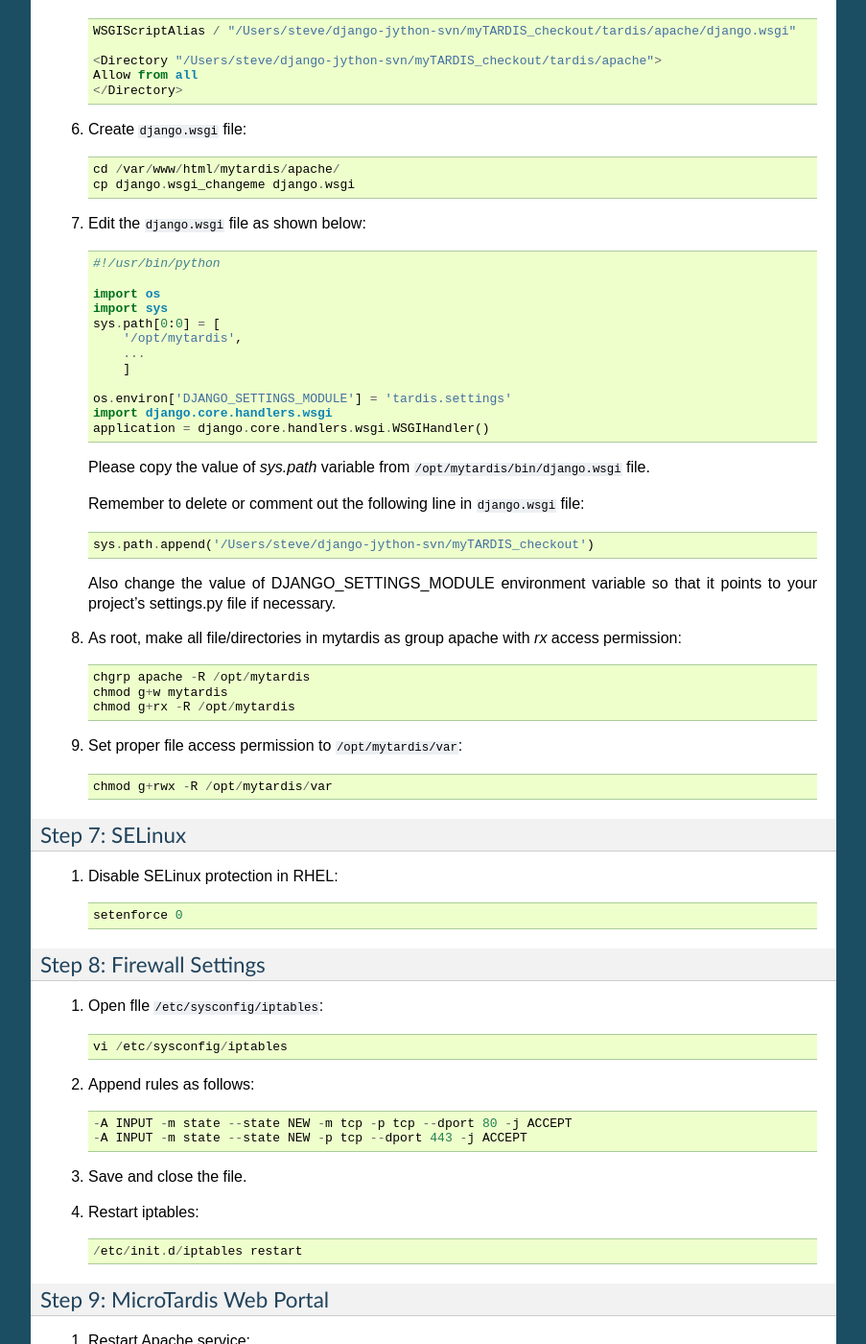
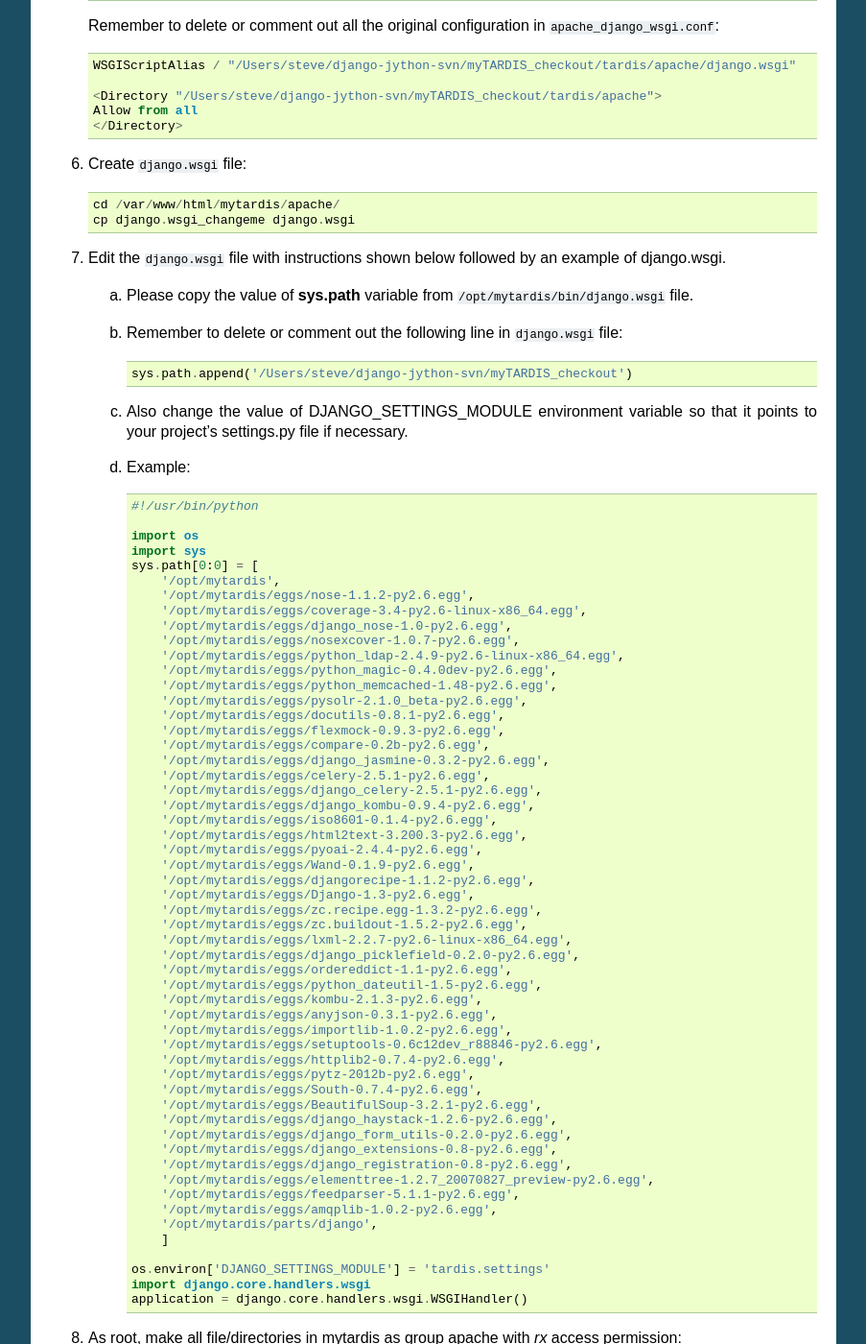
Before and after one commit to mytardis/microtardis, a Sphinx documentation site: the page built from docs/install_microtardis.rst, in a window 1280 px wide and 1400 px high, scrolled down 5754 px. Shown: the whole window at 96% size, without its empty margins (198-1101 px from the left). Built offline with Sphinx 7.4.7, drawn with Linux system fonts in a browser that asks for light colours; some of the changed text lies outside the part shown.

Commit message:
updated installation doc.

```diff
--- a/docs/install_microtardis.rst
+++ b/docs/install_microtardis.rst
@@ -4,7 +4,7 @@
 Installing Your MicroTardis Instance
 ************************************
 
-This document describes how to install MicroTardis/MyTardis system.
+This document describes a step by step guide on how to install MicroTardis/MyTardis system.
 The documentation includes two main parts: the first part describes the installation
 of MyTardis system and MicroTardis extensions; and the second part describes
 deploying MicroTardis within RMIT ITS network.
@@ -16,7 +16,9 @@ Installing MicroTardis
 
 Step 1: Prerequisites
 ---------------------
-MicroTardis is currently only supported on RHEL and Debian/Ubuntu with SELinux disabled.
+MicroTardis is currently only supported on RHEL and Ubuntu with SELinux disabled.
+
+**Please note that these installation instructions were written based on a RHEL 6 installation.**
 
 1. Redhat::
 
@@ -305,28 +307,73 @@ Step 6: Apache and mod_wsgi
       cd /var/www/html/mytardis/apache/
       cp django.wsgi_changeme django.wsgi
 
-7. Edit the ``django.wsgi`` file as shown below::
+7. Edit the ``django.wsgi`` file with instructions shown below followed by an example of django.wsgi.
 
-      #!/usr/bin/python
+   a. Please copy the value of **sys.path** variable from ``/opt/mytardis/bin/django.wsgi`` file.
 
-      import os
-      import sys
-      sys.path[0:0] = [
-          '/opt/mytardis',
-          ...
-          ]
+   b. Remember to delete or comment out the following line in ``django.wsgi`` file::
 
-      os.environ['DJANGO_SETTINGS_MODULE'] = 'tardis.settings'
-      import django.core.handlers.wsgi
-      application = django.core.handlers.wsgi.WSGIHandler()
+        sys.path.append('/Users/steve/django-jython-svn/myTARDIS_checkout')
 
-   Please copy the value of *sys.path* variable from ``/opt/mytardis/bin/django.wsgi`` file.
+   c. Also change the value of DJANGO_SETTINGS_MODULE environment variable so that it points to your project’s settings.py file if necessary.
 
-   Remember to delete or comment out the following line in ``django.wsgi`` file::
+   d. Example::
 
-      sys.path.append('/Users/steve/django-jython-svn/myTARDIS_checkout')
+        #!/usr/bin/python
 
-   Also change the value of DJANGO_SETTINGS_MODULE environment variable so that it points to your project’s settings.py file if necessary.
+        import os
+        import sys
+        sys.path[0:0] = [
+            '/opt/mytardis',
+            '/opt/mytardis/eggs/nose-1.1.2-py2.6.egg',
+            '/opt/mytardis/eggs/coverage-3.4-py2.6-linux-x86_64.egg',
+            '/opt/mytardis/eggs/django_nose-1.0-py2.6.egg',
+            '/opt/mytardis/eggs/nosexcover-1.0.7-py2.6.egg',
+            '/opt/mytardis/eggs/python_ldap-2.4.9-py2.6-linux-x86_64.egg',
+            '/opt/mytardis/eggs/python_magic-0.4.0dev-py2.6.egg',
+            '/opt/mytardis/eggs/python_memcached-1.48-py2.6.egg',
+            '/opt/mytardis/eggs/pysolr-2.1.0_beta-py2.6.egg',
+            '/opt/mytardis/eggs/docutils-0.8.1-py2.6.egg',
+            '/opt/mytardis/eggs/flexmock-0.9.3-py2.6.egg',
+            '/opt/mytardis/eggs/compare-0.2b-py2.6.egg',
+            '/opt/mytardis/eggs/django_jasmine-0.3.2-py2.6.egg',
+            '/opt/mytardis/eggs/celery-2.5.1-py2.6.egg',
+            '/opt/mytardis/eggs/django_celery-2.5.1-py2.6.egg',
+            '/opt/mytardis/eggs/django_kombu-0.9.4-py2.6.egg',
+            '/opt/mytardis/eggs/iso8601-0.1.4-py2.6.egg',
+            '/opt/mytardis/eggs/html2text-3.200.3-py2.6.egg',
+            '/opt/mytardis/eggs/pyoai-2.4.4-py2.6.egg',
+            '/opt/mytardis/eggs/Wand-0.1.9-py2.6.egg',
+            '/opt/mytardis/eggs/djangorecipe-1.1.2-py2.6.egg',
+            '/opt/mytardis/eggs/Django-1.3-py2.6.egg',
+            '/opt/mytardis/eggs/zc.recipe.egg-1.3.2-py2.6.egg',
+            '/opt/mytardis/eggs/zc.buildout-1.5.2-py2.6.egg',
+            '/opt/mytardis/eggs/lxml-2.2.7-py2.6-linux-x86_64.egg',
+            '/opt/mytardis/eggs/django_picklefield-0.2.0-py2.6.egg',
+            '/opt/mytardis/eggs/ordereddict-1.1-py2.6.egg',
+            '/opt/mytardis/eggs/python_dateutil-1.5-py2.6.egg',
+            '/opt/mytardis/eggs/kombu-2.1.3-py2.6.egg',
+            '/opt/mytardis/eggs/anyjson-0.3.1-py2.6.egg',
+            '/opt/mytardis/eggs/importlib-1.0.2-py2.6.egg',
+            '/opt/mytardis/eggs/setuptools-0.6c12dev_r88846-py2.6.egg',
+            '/opt/mytardis/eggs/httplib2-0.7.4-py2.6.egg',
+            '/opt/mytardis/eggs/pytz-2012b-py2.6.egg',
+            '/opt/mytardis/eggs/South-0.7.4-py2.6.egg',
+            '/opt/mytardis/eggs/BeautifulSoup-3.2.1-py2.6.egg',
+            '/opt/mytardis/eggs/django_haystack-1.2.6-py2.6.egg',
+            '/opt/mytardis/eggs/django_form_utils-0.2.0-py2.6.egg',
+            '/opt/mytardis/eggs/django_extensions-0.8-py2.6.egg',
+            '/opt/mytardis/eggs/django_registration-0.8-py2.6.egg',
+            '/opt/mytardis/eggs/elementtree-1.2.7_20070827_preview-py2.6.egg',
+            '/opt/mytardis/eggs/feedparser-5.1.1-py2.6.egg',
+            '/opt/mytardis/eggs/amqplib-1.0.2-py2.6.egg',
+            '/opt/mytardis/parts/django',
+            ]
+
+        os.environ['DJANGO_SETTINGS_MODULE'] = 'tardis.settings'
+        import django.core.handlers.wsgi
+        application = django.core.handlers.wsgi.WSGIHandler()
+
 
 8. As root, make all file/directories in mytardis as group apache with *rx* access permission::
 
```
Also changed, not shown: other parts of docs/install_microtardis.rst (+1 -1 lines).
